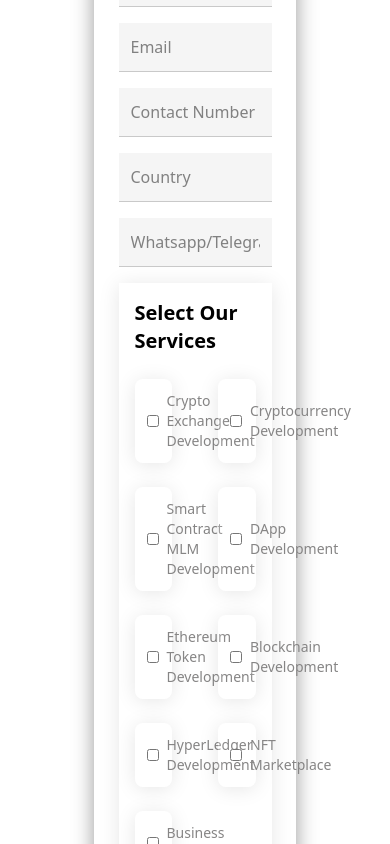
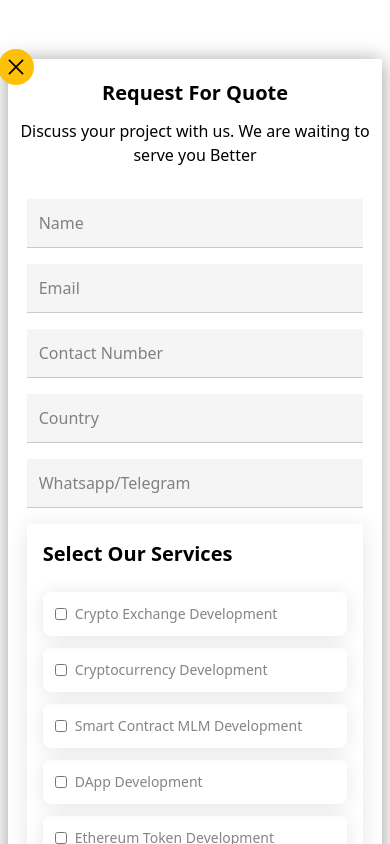
Before and after one commit to PolluxCoin2-0/Giichi-Redesign, a React (Vite) app: page /quote in a window 390 px wide. Built offline with nearby package versions, Linux system fonts and the light colour scheme.

Commit message:
responsive popup

```diff
--- a/src/comopnents/ContactPopUp.jsx
+++ b/src/comopnents/ContactPopUp.jsx
@@ -35,7 +35,7 @@ const ContactPopUp = ({ onClose }) => {
   };
 
   return (
-    <div className="fixed inset-0 flex justify-center items-center px-4 md:px-0 bg-black bg-opacity-50 backdrop-blur-sm">
+    <div className="fixed inset-0 z-50 flex justify-center items-center px-4 md:px-0 bg-black bg-opacity-50 backdrop-blur-sm">
       <div
         className="relative bg-[#ffffff] w-full md:w-[35%] flex flex-col justify-center items-start text-left p-2"
         style={{
--- a/src/comopnents/GetQuote.jsx
+++ b/src/comopnents/GetQuote.jsx
@@ -108,22 +108,22 @@ const GetQuote = ({onClose}) => {
   };
 
   return (
-    <div className="fixed inset-0 flex justify-center items-center bg-black bg-opacity-50 backdrop-blur-sm">
-      <div className="relative w-[60%] flex flex-col justify-center items-center p-4  ">
+    <div className="fixed inset-0 z-50 flex justify-center items-center bg-black bg-opacity-50 backdrop-blur-sm pt-[550px] md:pt-0 overflow-auto md:overflow-hidden">
+      <div className="relative w-full md:w-[60%] flex flex-col justify-center items-center p-2 md:p-4 ">
         {/* Close Icon */}
         <div className="absolute top-[-2px] left-[-2px] cursor-pointer bg-[#FFC107] px-2 py-2 rounded-full text-[#000000]"
          onClick={onClose}>
           <RiCloseLargeFill size={20} />
         </div>
         <div
-          className="w-full flex flex-col justify-center items-center p-4 bg-[#ffffff]"
+          className="w-full flex flex-col justify-center items-center p-0 md:p-4 bg-[#ffffff]"
           style={{
             boxShadow:
               "0 2px 20px rgba(0, 0, 0, 0.4), inset 0 0 10px rgba(255, 255, 255, 0.6)", // White shadow with moderate opacity
           }}
         >
-          <p className="text-2xl font-bold text-[#000000]">Request For Quote</p>
-          <p className="text-lg font-medium pt-3 text-[#000000]">
+          <p className="text-xl md:text-2xl font-bold text-[#000000] pt-5 md:pt-0">Request For Quote</p>
+          <p className="text-md md:text-lg font-medium pt-3 text-center text-[#000000] ">
             Discuss your project with us. We are waiting to serve you Better
           </p>
 
@@ -220,11 +220,11 @@ const GetQuote = ({onClose}) => {
                     Select Our Services
                   </h2>
                   <form onSubmit={handleSubmit1}>
-                    <div className="flex flex-wrap justify-between gap-6">
+                    <div className="flex flex-col md:flex-wrap justify-between gap-3 md:gap-6">
                       {servicesList.map((service, index) => (
                         <div
                           key={index}
-                          className="flex items-center space-x-2 bg-white shadow-md p-3 rounded-lg w-[31%]"
+                          className="flex items-center space-x-2 bg-white shadow-md p-3 rounded-lg w-full md:w-[31%]"
                           style={{
                             boxShadow:
                               "0 2px 20px rgba(0, 0, 0, 0.1), inset 0 0 10px rgba(255, 255, 255, 0.6)", // White shadow with moderate opacity
@@ -239,7 +239,7 @@ const GetQuote = ({onClose}) => {
                           />
                           <label
                             htmlFor={`service-${index}`}
-                            className="text-sm text-[#868585]"
+                            className="text-sm text-[#868585] whitespace-nowrap truncate"
                           >
                             {service}
                           </label>
@@ -265,10 +265,10 @@ const GetQuote = ({onClose}) => {
                 />
               </div>
 
-               <div className="text-center">
+               <div className="text-center pb-5 md:pb-0">
                <button
                 type="submit"
-                className=" bg-blue-600 text-white p-3 rounded-lg hover:bg-blue-700 font-bold transition duration-200 bg-[#FFC107] w-[10%] hover:bg-[#C9C9C9] text-[#000000]"
+                className=" bg-blue-600 text-white p-3 rounded-lg hover:bg-blue-700 font-bold transition duration-200 bg-[#FFC107] w-[40%] md:w-[10%] hover:bg-[#C9C9C9] text-[#000000] "
               >
                 Submit
               </button>
--- a/src/pages/Hero/HeroSection.jsx
+++ b/src/pages/Hero/HeroSection.jsx
@@ -19,9 +19,9 @@ const HeroSection = () => {
     <div>
       <Navbar />
 
-      <div className="flex flex-col md:flex-row justify-between items-center px-4 md:px-32 bg-[#569F42] h-auto md:h-screen">
+      <div className="flex flex-col md:flex-row justify-between items-center px-4 lg:px-32 bg-[#569F42] h-auto md:h-screen">
         <div>
-          <p className="text-[33px] md:text-[60px] font-bold mt-8  md:-mt-48 text-[#ffff] leading-snug">
+          <p className="text-[33px] lg:text-[60px] font-bold mt-8  md:mt-16 lg:-mt-48 text-[#ffff] leading-snug">
             Modernizing And <br />
             Transforming Businesses <br /> Digitally To Move Forward
           </p>
```
